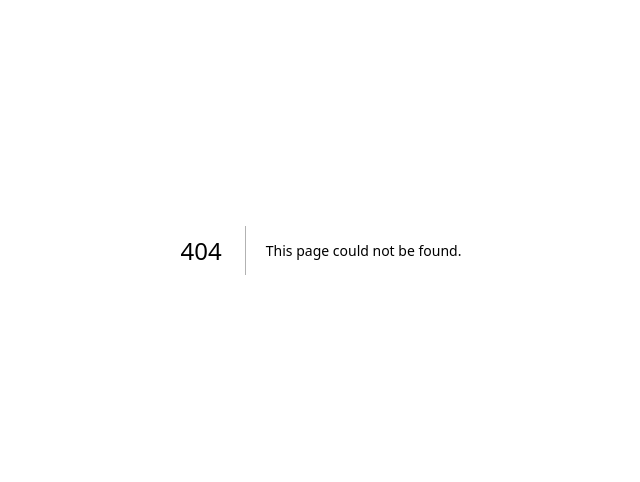
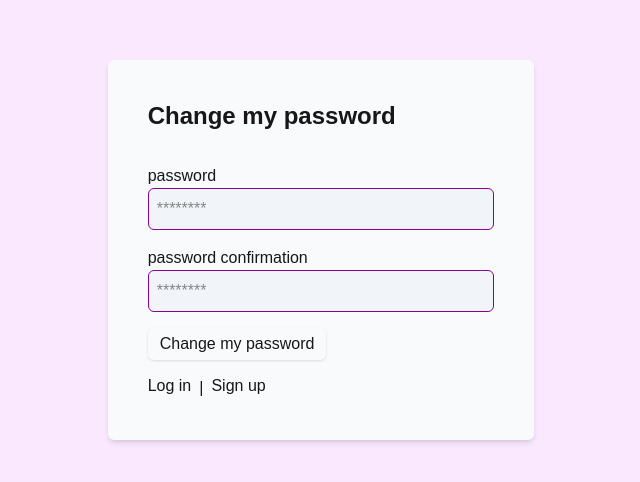
Before and after one commit to theqa-ninja/easy-events, a Next.js app in the folder frontend/: page /user/new-password in a window 1280 px wide. Before the commit this address had no page. Shown: the part 150-632 px from the top of the page, without its empty margins (319-959 px from the left). Built offline with nearby package versions, Linux system fonts and the light colour scheme.

Commit message:
Create password reset and update devise settings

```diff
--- /dev/null
+++ b/frontend/src/app/user/new-password/page.tsx
@@ -0,0 +1,116 @@
+"use client";
+import React from "react";
+import { Input } from "../../components/Input";
+import { Button } from "../../components/Button";
+import Link from "next/link";
+import { useRouter, useSearchParams } from "next/navigation";
+import { Toast } from "../../components/Toast";
+
+const NewPasswordPage = () => {
+  const route = useRouter();
+  const searchParams = useSearchParams();
+  const accessToken = searchParams.get("access-token");
+  const client = searchParams.get("client");
+  const uid = searchParams.get("uid");
+  const [toast, setToast] = React.useState<{
+    message: string;
+    status: "success" | "error";
+  }>();
+
+  const handleNewPassword = (e: React.FormEvent<HTMLFormElement>) => {
+    e.preventDefault();
+    const formData = new FormData(e.currentTarget);
+    const password = formData.get("password");
+    const passwordConfirmation = formData.get("password_confirmation");
+    const body = JSON.stringify({
+      password, password_confirmation: passwordConfirmation,
+      redirect_url: "http://localhost:3001/user/login"
+    });
+
+    fetch("http://localhost:3000/auth/password/", {
+      method: "PUT",
+      headers: {
+        "Content-Type": "application/json",
+        "access-token": accessToken || "",
+        client: client || "",
+        uid: uid || "",
+      },
+      body: body,
+    })
+      .then((response) => {
+        if (response.ok) {
+          setToast({
+            message: "Your password has been changed, and you may log in with your new password.",
+            status: "success",
+          });
+          setTimeout(() => {
+            route.push("/user/login");
+          }, 3000);
+        } else {
+          setToast({ message: "Password reset failed", status: "error" });
+        }
+      })
+      .catch((error) => {
+        setToast({ message: "Something went wrong", status: "error" });
+        console.log(error);
+      });
+  };
+
+  return (
+    <div className="h-screen bg-fuchsia-100 flex items-center justify-center">
+      {toast && (
+        <Toast
+          message={toast.message}
+          status={toast.status}
+          onClose={() => setToast(undefined)}
+        />
+      )}
+      <form
+        onSubmit={handleNewPassword}
+        className="bg-slate-50 rounded-md px-10 py-10 shadow-md min-w-1/3 max-w-sm"
+      >
+        <h1 className="text-2xl font-bold mb-8">Change my password</h1>
+        <div className="flex flex-col gap-4 my-4">
+          <Input
+            name="password"
+            label="password"
+            placeholder="********"
+            type="password"
+          />
+        </div>
+        <div className="flex flex-col gap-4 my-4">
+          <Input
+            name="password_confirmation"
+            label="password confirmation"
+            placeholder="********"
+            type="password"
+          />
+        </div>
+        <div className="my-4">
+          <Button
+            type="submit"
+            alignSelf="start"
+            variant="primary"
+            label="Change my password"
+          />
+        </div>
+        <div className="flex flex-row gap-2 align-end">
+          <Link
+            href="/user/login"
+            className="leading-5">
+            Log in
+          </Link>
+          |
+          <Link
+            href="/user/register"
+            className="leading-5"
+          >
+            Sign up
+          </Link>
+        </div>
+      </form>
+    </div>
+  );
+};
+
+export default NewPasswordPage;
--- /dev/null
+++ b/frontend/src/app/user/reset-password/page.tsx
@@ -0,0 +1,97 @@
+"use client";
+import React from "react";
+import { Input } from "../../components/Input";
+import { Button } from "../../components/Button";
+import Link from "next/link";
+import { useRouter } from "next/navigation";
+import { Toast } from "../../components/Toast";
+
+const ResetPasswordPage = () => {
+  const route = useRouter();
+  const [toast, setToast] = React.useState<{
+    message: string;
+    status: "success" | "error";
+  }>();
+
+  const handleResetPassword = (e: React.FormEvent<HTMLFormElement>) => {
+    e.preventDefault();
+    const formData = new FormData(e.currentTarget);
+    const email = formData.get("email");
+    const body = JSON.stringify({ email, redirect_url: "http://localhost:3001/user/new-password" });
+
+    fetch("http://localhost:3000/auth/password/", {
+      method: "POST",
+      headers: {
+        "Content-Type": "application/json",
+      },
+      body: body,
+    })
+      .then((response) => {
+        if (response.ok) {
+          setToast({
+            message: "Reset password instructions sent",
+            status: "success",
+          });
+        } else {
+          setToast({ message: "Password reset failed", status: "error" });
+        }
+      })
+      .catch((error) => {
+        setToast({ message: "Something went wrong", status: "error" });
+        console.log(error);
+      });
+  };
+
+  return (
+    <div className="h-screen bg-fuchsia-100 flex items-center justify-center">
+      {toast && (
+        <Toast
+          message={toast.message}
+          status={toast.status}
+          onClose={() => setToast(undefined)}
+        />
+      )}
+      <form
+        onSubmit={handleResetPassword}
+        className="bg-slate-50 rounded-md px-10 py-10 shadow-md min-w-1/3 max-w-sm"
+      >
+        <h1 className="text-2xl font-bold mb-4">Reset password</h1>
+        <p>
+          Please enter your email below, and we will send you an email with
+          instructions on how to reset your password.
+        </p>
+        <div className="flex flex-col gap-4 my-4">
+          <Input
+            name="email"
+            label="Email"
+            placeholder="youremail@example.com"
+          />
+        </div>
+        <div className="my-5">
+          <Button
+            type="submit"
+            alignSelf="start"
+            variant="primary"
+            label="Send me reset password instructions"
+          />
+        </div>
+        <div className="flex flex-row gap-2 align-end">
+          <Link
+            href="/user/login"
+            className="leading-5">
+            Log in
+          </Link>
+          |
+          <Link
+            href="/user/register"
+            className="leading-5"
+          >
+            Sign up
+          </Link>
+        </div>
+      </form>
+    </div>
+  );
+};
+
+export default ResetPasswordPage;
```
Also changed, not shown: 2 other files (tests, documents, lock files or other folders).
